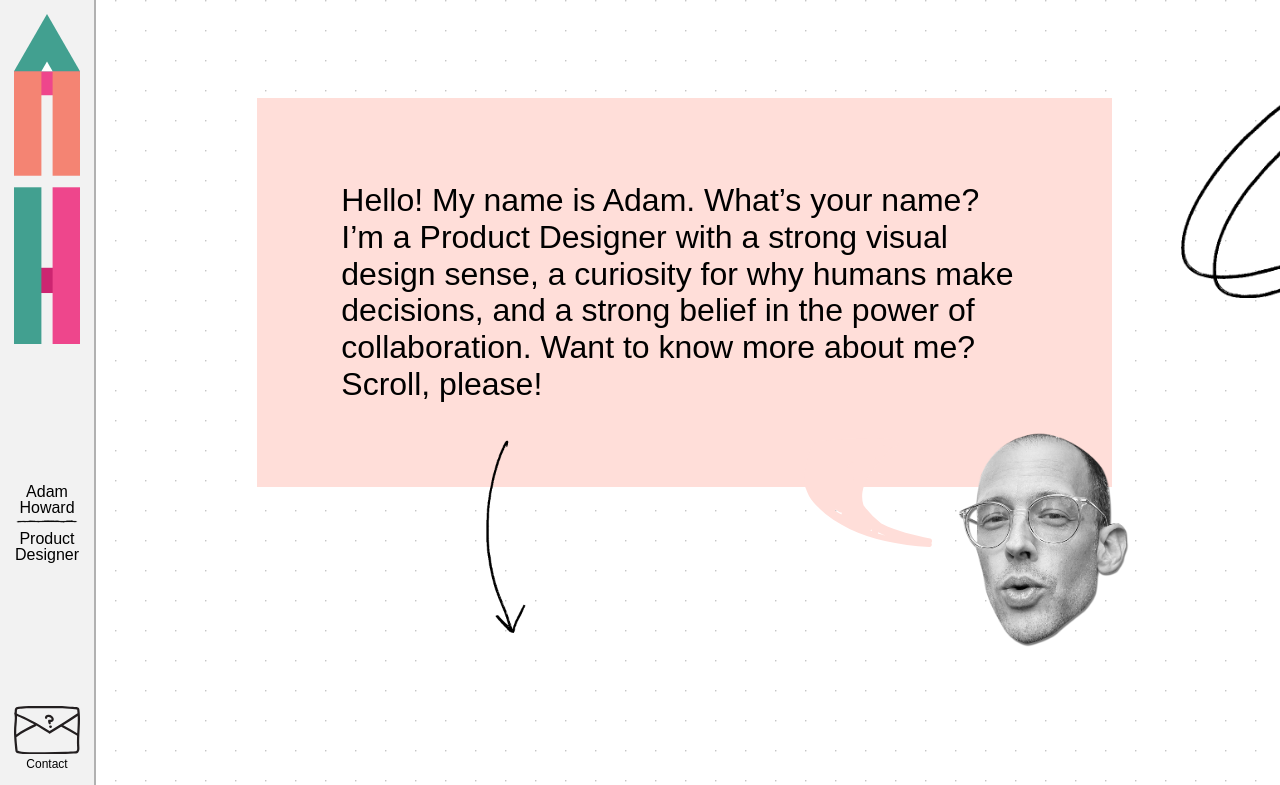
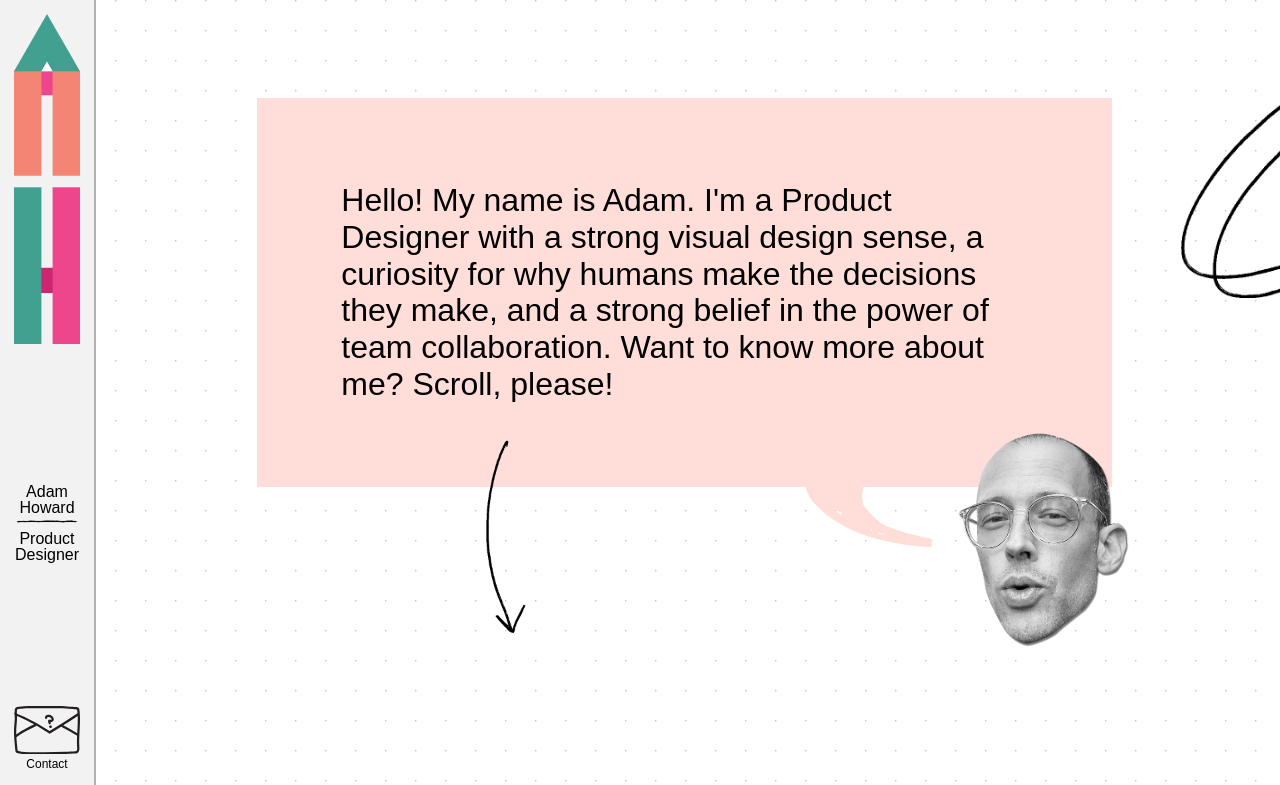
Before and after one commit to adam-is-tall/portfolio-site, a React (Create React App) app: page / in a window 1280 px wide. Shown: the top 785 px of the page. Built offline with nearby package versions, Linux system fonts and the light colour scheme; a web font is replaced by a local one.

Commit message:
copy tweaks to intro

```diff
--- a/src/App.tsx
+++ b/src/App.tsx
@@ -113,7 +113,7 @@ export default function App() {
         <div className="relative flex flex-col items-center space-y-sm p-md py-lg sm:p-lg md:p-xl lg:px-2xl lg:py-xl lg:pt-lg mt-md md:mt-0 text-center">
           <img className="absolute -right-0 md:-right-1/4 -top-0 w-1/3" src={sketchCircle} alt="sketched circle"/>
           <ChatBubble direction="right">
-          Hello! My name is Adam. What’s your name? I’m a Product Designer with a strong visual design sense, a curiosity for why humans make decisions, and a strong belief in the power of collaboration. Want to know more about me? Scroll, please!
+          Hello! My name is Adam. I'm a Product Designer with a strong visual design sense, a curiosity for why humans make the decisions they make, and a strong belief in the power of team collaboration. Want to know more about me? Scroll, please!
           </ChatBubble>
           <img className="absolute left-1/3 -bottom-6 w-6 md:w-10" src={sketchArrow} alt="sketched arrow"/>
         </div>
```
